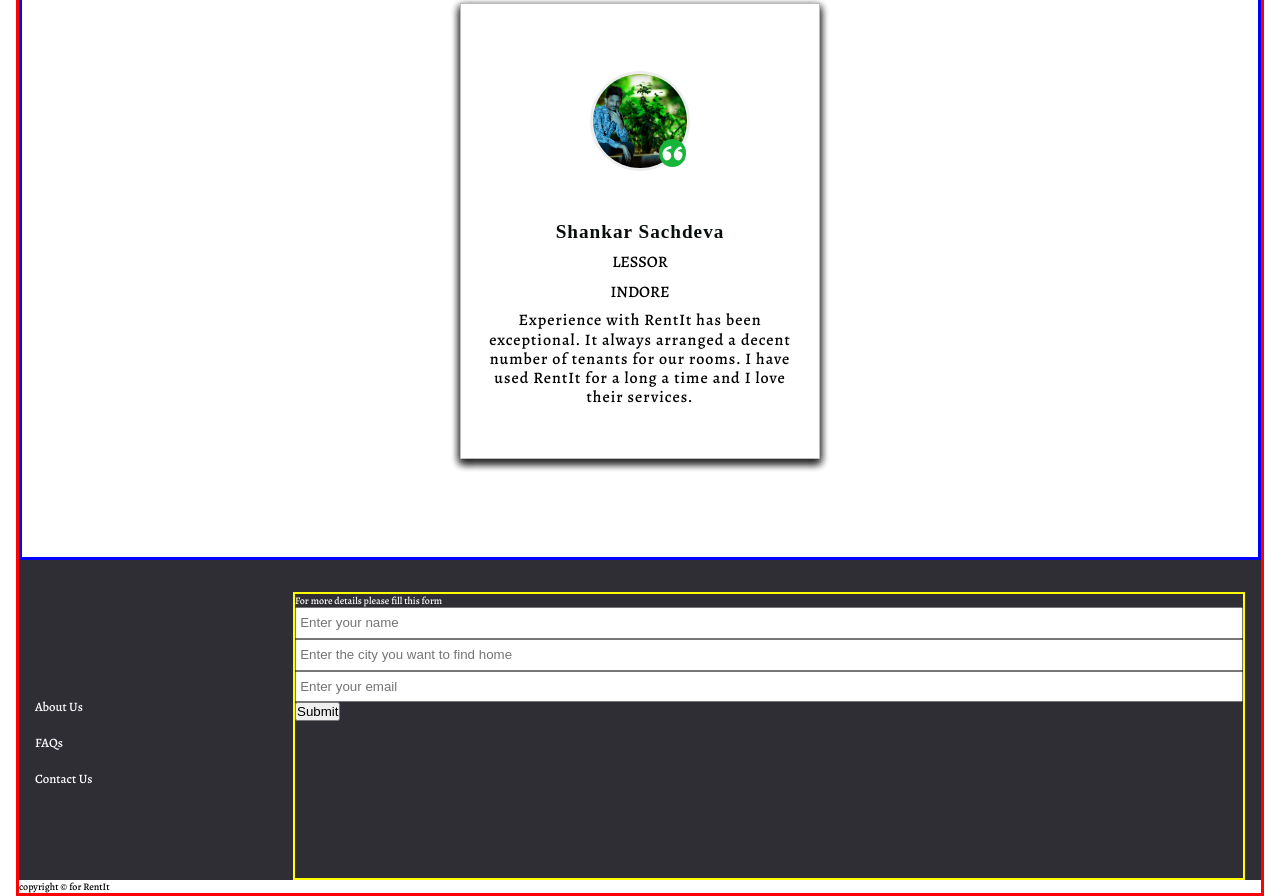
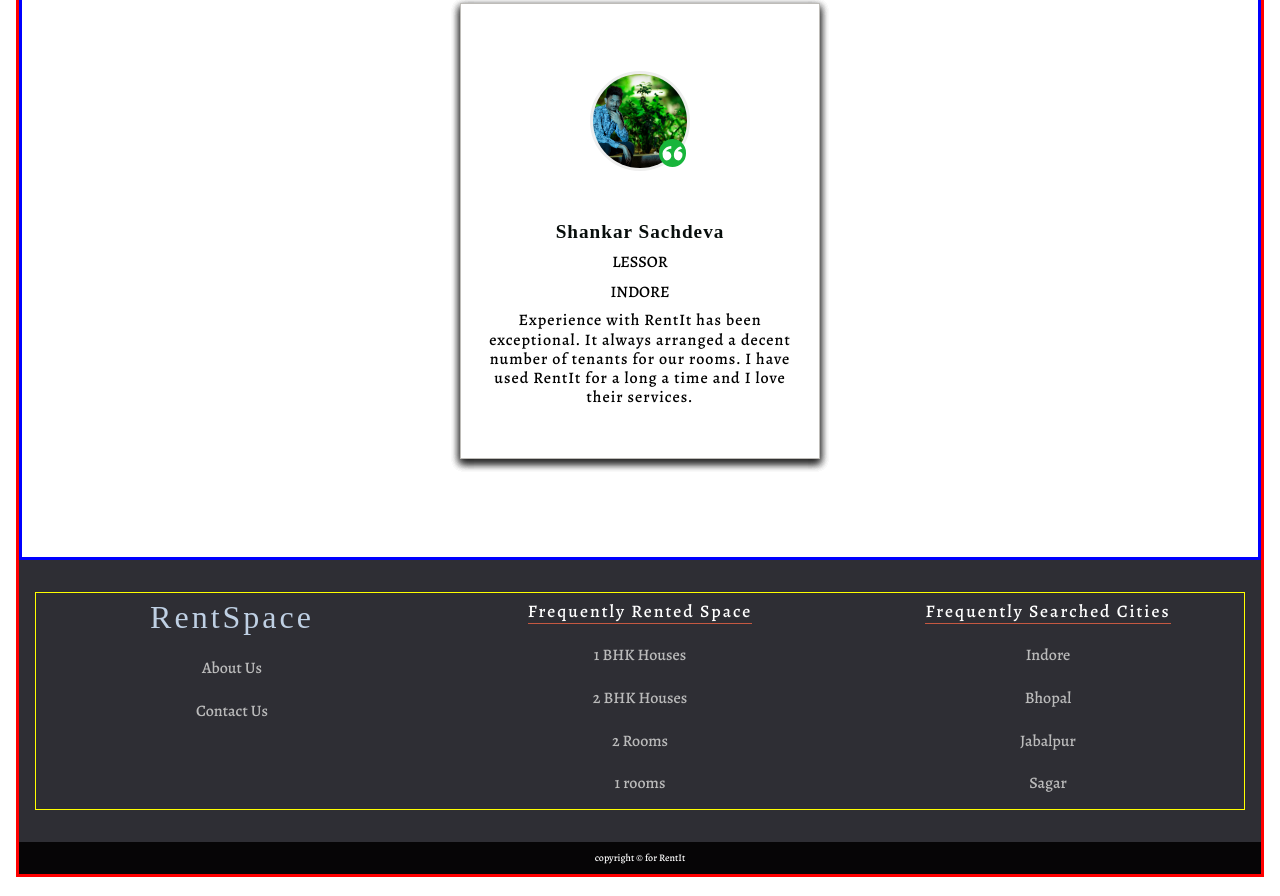
Before and after one commit to Amol-Shrivastava/RentSpace, a website: page index.html in a window 1280 px wide. Shown: the part 2567-3463 px from the top of the page. Drawn offline with nearby package versions, Linux system fonts and the light colour scheme; a web font is replaced by a local one.

Commit message:
explore section designed

```diff
--- a/index.html
+++ b/index.html
@@ -420,23 +420,27 @@ on RentIt and RentIt arranged some pretty decent tenants for my house. </p>
     <section class="footer">
       <div class="footer-options">
         <ul class="footer-list">
-          <li class="footer-items"><a href="" class="footer-links hover-link">About Us</a></li>
-          <li class="footer-items"><a href="" class="footer-links hover-link">FAQs</a></li>
-          <li class="footer-items"><a href="" class="footer-links hover-link">Contact Us</a></li>
+          <li class="footer-items"><a href="" class="footer-links footer-links-logo">RentSpace</a></li>
+          <li class="footer-items"><a href="" class="footer-links">About Us</a></li>
+          <li class="footer-items"><a href="" class="footer-links">Contact Us</a></li>
+        </ul>
+        <ul class="footer-list">
+          <li class="footer-items"><span class="footer-list-heading">Frequently Rented Space</span></li>
+          <li class="footer-items"><a href="" class="footer-links">1 BHK Houses</a></li>
+          <li class="footer-items"><a href="" class="footer-links">2 BHK Houses</a></li>
+          <li class="footer-items"><a href="" class="footer-links">2 Rooms</a></li>
+          <li class="footer-items"><a href="" class="footer-links">1 rooms</a></li>
+        </ul>
+        <ul class="footer-list">
+          <li class="footer-items"><span class="footer-list-heading">Frequently Searched Cities</span></li>
+          <li class="footer-items"><a href="" class="footer-links">Indore</a></li>
+          <li class="footer-items"><a href="" class="footer-links">Bhopal</a></li>
+          <li class="footer-items"><a href="" class="footer-links">Jabalpur</a></li>
+          <li class="footer-items"><a href="" class="footer-links">Sagar</a></li>
         </ul>
       </div>
 
-      <div class="footer-form">
-        <form action="" class="form">
-          <span class="form-heading">For more details please fill this form</span>
-          <input type="text" class="input" placeholder="Enter your name">
-          <input type="text" class="input" placeholder="Enter the city you want to find home">
-          <input type="email" class="input" placeholder="Enter your email">
-          <button type="submit" class="btn-submit">Submit</button>
-        </form>
-      </div>
-
-    </section>
+        </section>
     <div class="footer-ack">
       copyright &copy; for RentIt
     </div>
--- a/scss/base/_typography.scss
+++ b/scss/base/_typography.scss
@@ -148,3 +148,30 @@ transform: translateY(-.6rem);
     color: rgb(0, 0, 0);
   }
 }
+
+//footer section styling
+.footer{
+    &-links{
+    font-size: 1rem;
+    color: #bbb;
+    &:hover{
+      outline: 3px dotted var(--link-hover-clr-1);
+      outline-offset: 7px;
+    }
+    &-logo{
+      font-size: 2rem;
+      color: rgb(191, 208, 228);
+      letter-spacing: 3px;
+      font-family: 'Playfair Display';
+    }
+  }
+  &-list-heading{
+    font-size: 1.1rem;
+    color: #fff;
+    letter-spacing: 2px;
+    border-bottom: var(--border-bottom);
+  }
+  &-ack{
+
+  }
+}
--- a/scss/page/_home.scss
+++ b/scss/page/_home.scss
@@ -274,40 +274,36 @@ padding: 1rem;
 //footer section styling
 
 .footer {
-  height: 40vh;
   color: #fff;
-  padding: 2rem 1rem 0;
+  padding: 2rem 1rem;
   background-color: rgba(#2e2e34, 1);
-  @include flex( space-between, row);
 
-  &-options {
-    // border: 1px solid #ccc;
-    flex: 0 0 20%;
-    margin-right: 1rem;
+  &-options{
+    display: grid;
+    grid-template-columns: repeat(auto-fit, minmax(19rem, 1fr));
+    align-items:center;
+    justify-items:center;
+    border: 1px solid yellow;
+    text-align: center;
+    grid-gap: 1rem;
   }
 
-  &-links {
-    color: #fff;
-    // border: 1px solid yellow;
-    display: inline-block;
-    font-size: 0.8rem;
-    padding: 1rem 0 0.2rem;
-    // margin-bottom: 1rem;
+  &-list {
+    &:nth-of-type(1){
+      align-self: start;
+    }
   }
 
-  &-form {
-    // @include flex(column);
-    border: 2px solid yellow;
-    flex: 1;
-    height: 100%;
+  &-items {
+    // border: 1px solid red;
+    margin-bottom: .5rem;
+    padding: .4rem .8rem;
+  }
+
+  &-ack{
+    text-align:center;
+    color: #fff;
+    background: rgb(6, 5, 6);
+    padding: .6rem;
   }
 }
-
-.form {
-  display: block;
-
-  .input {
-    width: 100%;
-    padding: 0.4rem 0.2rem;
-  }
-}
```
Also changed, not shown: css/styles.css.
